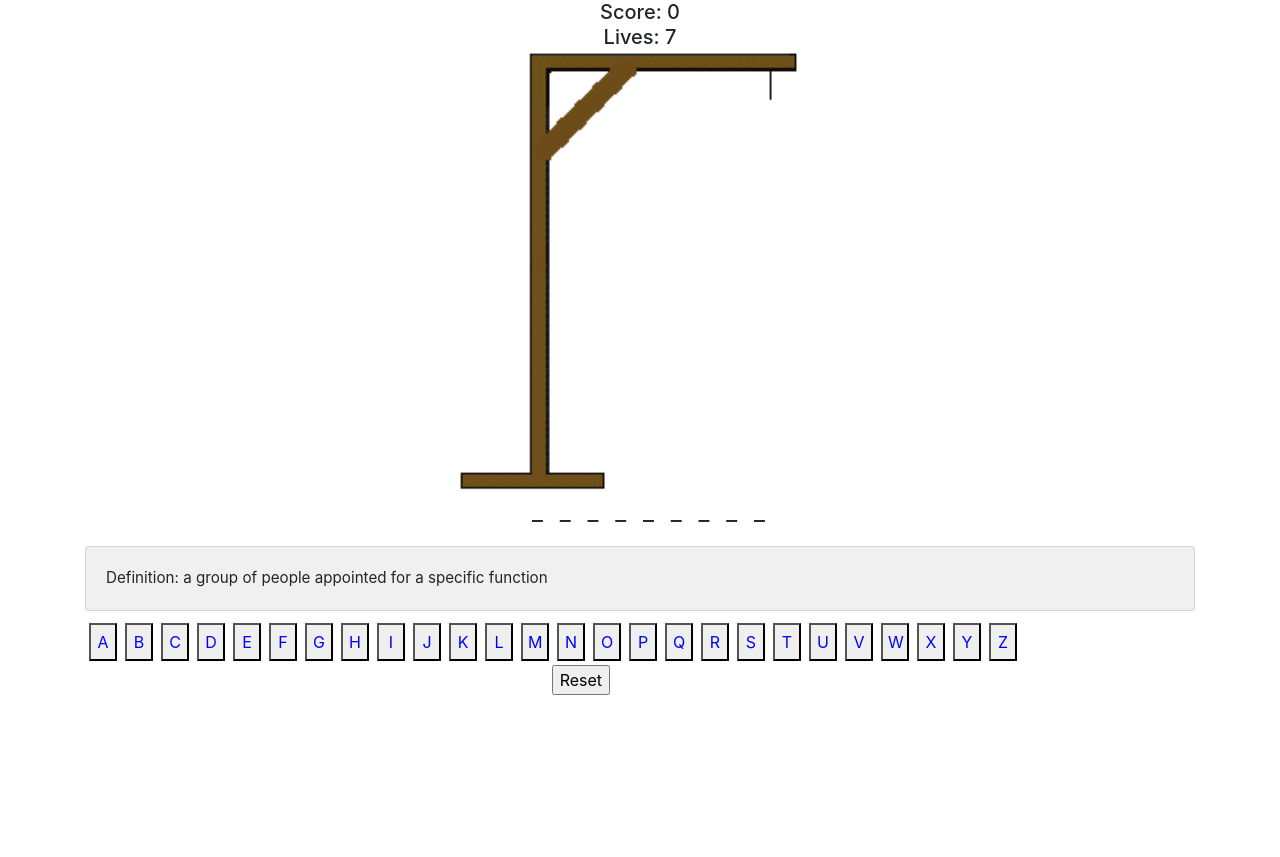
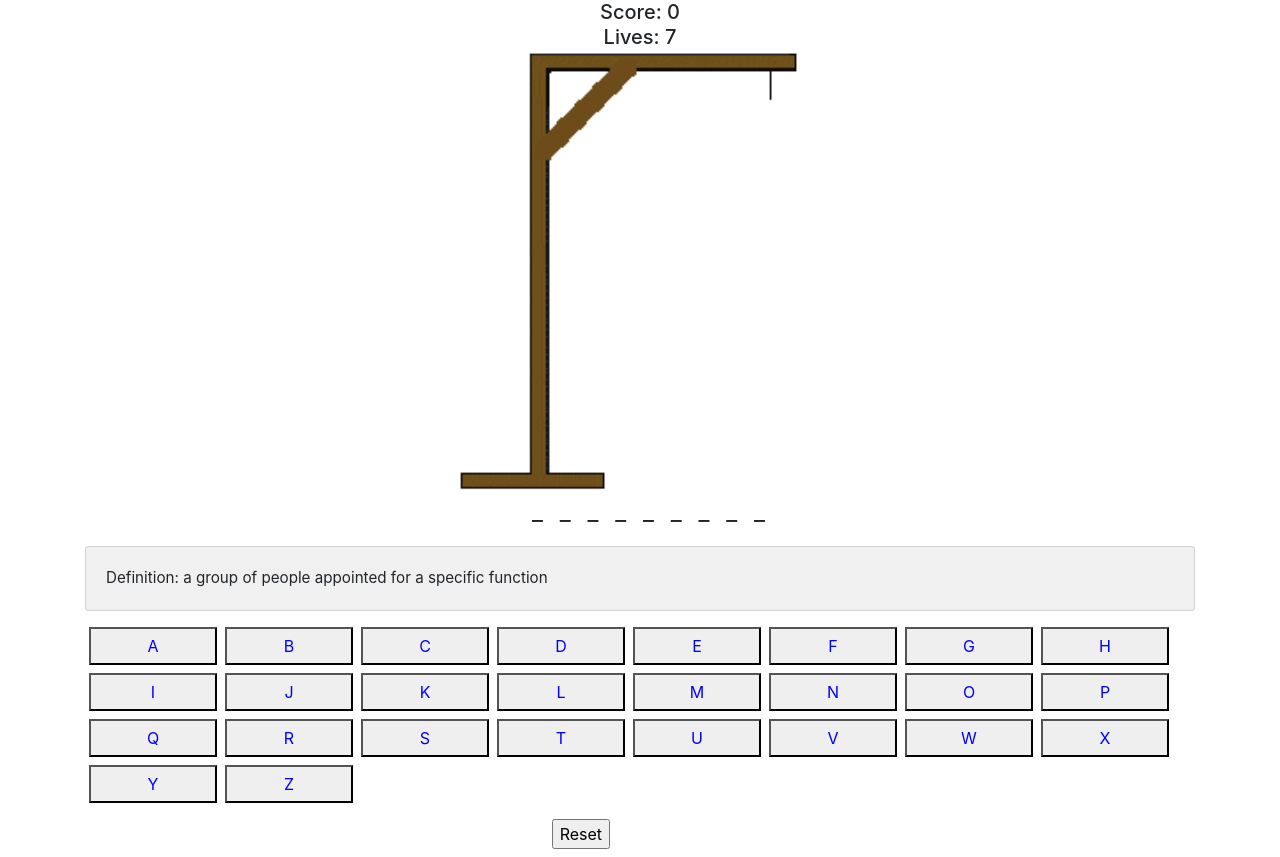
Before and after one commit to BenJChin/comp1537termProject, a plain HTML site: page index.html in a window 1280 px wide. Before the commit the page ends 800 px from the top, so only its background shows below. Drawn offline with nearby package versions, Linux system fonts and the light colour scheme.

Commit message:
i really hate css

```diff
--- a/index.html
+++ b/index.html
@@ -49,7 +49,7 @@
     <div id="word_characters" class="word_text"></div>
 
 
-    <div class="container">
+    <div class="container py-1">
         <div id="buttons">
             <!--Buttons go here-->
         </div>
@@ -58,7 +58,7 @@
 
 
 
-    <div class="d-flex justify-content-center">
+    <div class="d-flex justify-content-center py-2">
         <input type="Button" id="reset" value= "Reset">
         <input type="Button" id="pushScore" value= "Record Score">
     </div>
--- a/style/style.css
+++ b/style/style.css
@@ -52,7 +52,7 @@
     color: blue;
     margin: 4px;
     padding: 5px;
-    width: 1.75em;
+    width: 10vw;
     text-align: center;
 }
 
```
